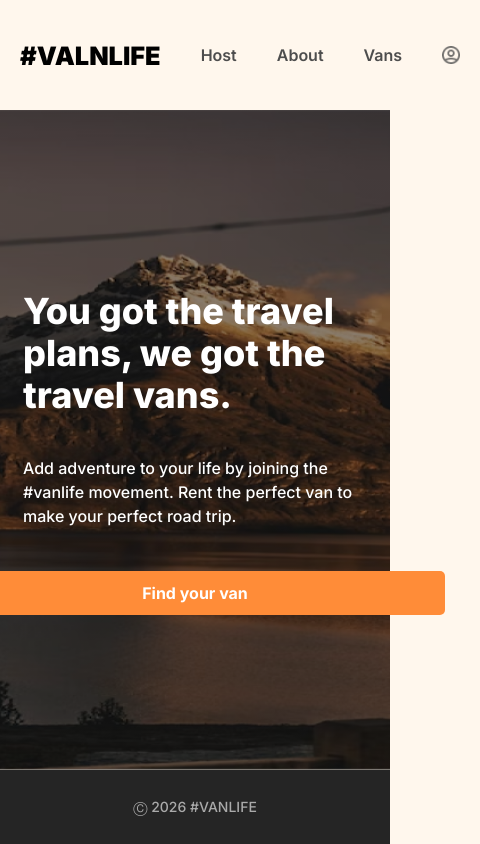
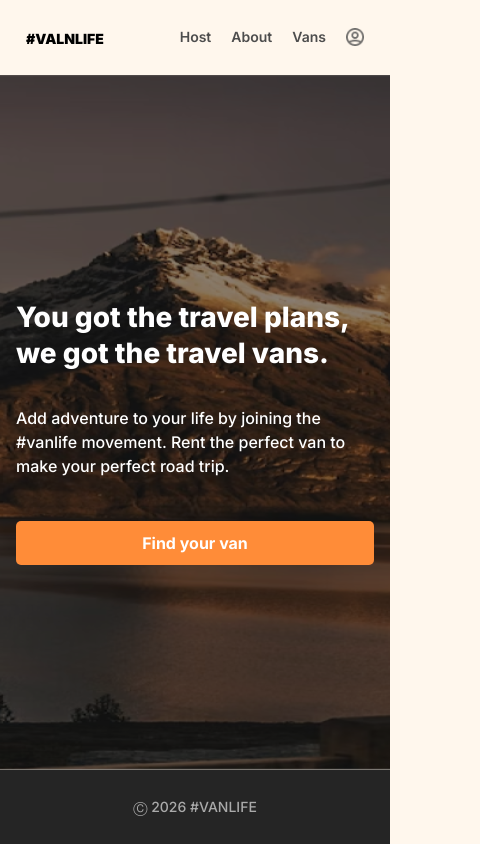
Before and after one commit to MoazAlaa7/VANLIFE, a React (Vite) app: page / in a window 390 px wide. Shown: the whole page, 480 px wide, since content can reach past the window. Built offline with nearby package versions, Linux system fonts and the light colour scheme; no server answers.

Commit message:
Improve mobile layout with media queries

```diff
--- a/index.css
+++ b/index.css
@@ -13,6 +13,14 @@ body {
   padding: 0;
   font-family: "Inter";
   background-color: #fff7ed;
+  overflow-x: clip;
+}
+
+#root {
+  min-height: 100vh;
+  min-height: 100dvh;
+  display: flex;
+  flex-direction: column;
 }
 
 body::-webkit-scrollbar {
@@ -25,15 +33,20 @@ body {
 }
 
 .app-container {
+  flex: 1;
+  width: 100%;
   min-height: 100vh;
+  min-height: 100dvh;
   display: flex;
   flex-direction: column;
 }
 
 main {
-  flex: 1;
+  flex: 1 0 auto;
   display: flex;
   flex-direction: column;
+  width: 100%;
+  min-width: 0;
 }
 
 a:not(.site-logo-link, .link-button):hover,
@@ -46,8 +59,9 @@ a.active-link {
 header {
   display: flex;
   align-items: center;
-  height: 110px;
-  padding-block: 10px;
+  flex-shrink: 0;
+  min-height: 110px;
+  padding: 10px 23px;
 }
 
 header .site-logo {
@@ -89,6 +103,7 @@ footer {
   flex-shrink: 0;
   justify-content: center;
   align-items: center;
+  width: 100%;
   height: 74px;
   margin-top: auto;
   background-color: #252525;
@@ -146,7 +161,8 @@ footer {
   text-decoration: none;
   background-color: #ff8c38;
   border: none;
-  width: 500px;
+  width: 100%;
+  max-width: 500px;
   margin-top: 27px;
   padding-block: 0.75rem;
   color: white;
@@ -756,3 +772,194 @@ img.graph {
 .test-user span {
   font-weight: 500;
 }
+
+@media (max-width: 767px) {
+  header {
+    flex-wrap: wrap;
+    gap: 8px 0;
+    min-height: unset;
+    padding: 12px 16px;
+  }
+
+  header .site-logo {
+    font-size: 1.25rem;
+  }
+
+  header > nav {
+    flex-wrap: wrap;
+    justify-content: flex-end;
+    row-gap: 4px;
+  }
+
+  header a {
+    padding: 5px 10px;
+    font-size: 0.875rem;
+  }
+
+  .home-container {
+    min-height: 280px;
+    align-items: flex-start;
+    padding: 32px 16px;
+  }
+
+  .home-container > h1 {
+    font-size: 1.75rem;
+    line-height: 1.3;
+  }
+
+  .about-content,
+  .about-cta {
+    margin-inline: 16px;
+  }
+
+  .about-cta {
+    padding: 24px 20px;
+  }
+
+  .login-form input {
+    width: 400px;
+    height: 40px;
+    max-width: 80%;
+  }
+
+  .signin-button {
+    width: 400px;
+    max-width: 80%;
+  }
+
+  .van-list-container {
+    padding: 10px 16px;
+  }
+
+  .van-list {
+    grid-template-columns: 1fr;
+    gap: 24px;
+    margin-top: 30px;
+  }
+
+  button.van-type.rugged {
+    margin-right: 0;
+  }
+
+  .van-detail-container {
+    padding: 10px 16px;
+  }
+
+  .host-nav {
+    flex-wrap: wrap;
+    gap: 4px 0;
+    padding-inline: 16px;
+  }
+
+  .host-nav a {
+    padding: 5px 12px;
+    font-size: 0.875rem;
+  }
+
+  .host-dashboard-earnings {
+    flex-direction: column;
+    align-items: flex-start;
+    gap: 12px;
+    padding: 24px 16px;
+  }
+
+  .host-dashboard-earnings > .info > h1 {
+    font-size: 1.75rem;
+  }
+
+  .host-dashboard-earnings > .info > h2 {
+    font-size: 2rem;
+  }
+
+  .host-dashboard-reviews {
+    flex-wrap: wrap;
+    gap: 8px;
+    padding: 20px 16px;
+  }
+
+  .host-dashboard-vans {
+    padding: 24px 16px;
+  }
+
+  .host-dashboard-vans > .top {
+    flex-direction: column;
+    align-items: flex-start;
+    gap: 8px;
+  }
+
+  .host-income {
+    padding-inline: 16px;
+  }
+
+  .host-income > h2 {
+    font-size: 2rem;
+  }
+
+  .host-income .transaction {
+    flex-direction: column;
+    align-items: flex-start;
+    gap: 8px;
+    padding: 20px 16px;
+  }
+
+  .host-income .transaction > h3 {
+    font-size: 1.75rem;
+  }
+
+  .host-van-container {
+    flex-direction: column;
+    align-items: flex-start;
+    padding: 16px;
+  }
+
+  .host-van-container img {
+    max-width: 100%;
+  }
+
+  .host-van-detail-layout-container {
+    margin: 10px 16px;
+    padding: 16px;
+  }
+
+  .host-van-detail-container {
+    flex-direction: column;
+    align-items: flex-start;
+  }
+
+  .host-van-detail-container img {
+    width: 100%;
+    max-width: 100%;
+  }
+
+  .host-van-detail-nav {
+    flex-wrap: wrap;
+    gap: 12px;
+  }
+
+  .host-reviews {
+    padding-inline: 16px;
+  }
+
+  .host-reviews .top-text {
+    flex-direction: column;
+    align-items: flex-start;
+    gap: 8px;
+  }
+
+  .host-reviews .top-text > h2 {
+    font-size: 1.75rem;
+    margin-right: 0;
+  }
+
+  .login-page-container {
+    padding-inline: 16px;
+  }
+
+  .back-button {
+    margin: 24px 16px;
+  }
+
+  .not-found-container {
+    padding-inline: 16px;
+  }
+}
```
